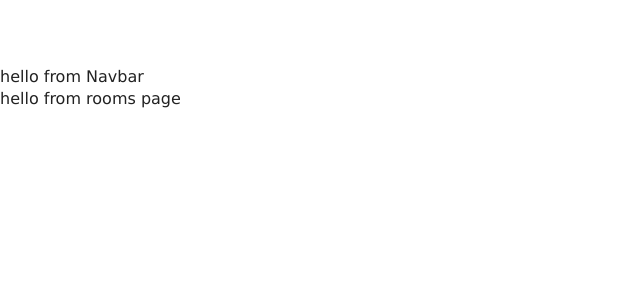
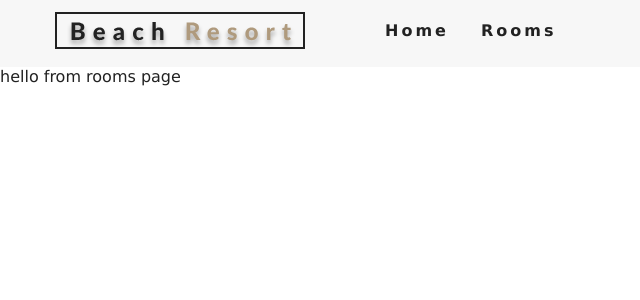
Before and after one commit to Freedom-seven/resort, a React (Create React App) app: page /rooms in a window 1280 px wide. Shown: the top 300 px of the page, without its empty margins (0-640 px from the left). Built offline with nearby package versions, Linux system fonts and the light colour scheme.

Commit message:
add navbar with logo

```diff
--- a/src/components/Navbar.js
+++ b/src/components/Navbar.js
@@ -1,11 +1,42 @@
-import React, { Component } from 'react'
+import React, { Component } from "react";
+import logo from "../images/logo.svg";
+import { FaAlignRight } from "react-icons/fa";
+import { Link } from "react-router-dom";
 
 export default class Navbar extends Component {
-    render() {
-        return (
-            <div>
-                hello from Navbar
-            </div>
-        )
-    }
+  state = {
+    isOpen: false,
+  };
+  handleToggle = () => {
+    this.setState({ isOpen: !this.state.isOpen });
+  };
+
+  render() {
+    return (
+      <nav className="navbar">
+        <div className="nav-center">
+          <div className="nav-header">
+            <Link to="/">
+              <img src={logo} alt="Breach Resort" />
+            </Link>
+            <button
+              type="button"
+              className="nav-btn"
+              onClick={this.handleToggle}
+            >
+              <FaAlignRight className="nav-icon" />
+            </button>
+          </div>
+          <ul className={this.state.isOpen ? "nav-links show-nav" : "nav-links"}>
+            <li>
+              <Link to="/">Home</Link>
+            </li>
+            <li>
+              <Link to="/rooms">Rooms</Link>
+            </li>
+          </ul>
+        </div>
+      </nav>
+    );
+  }
 }
```
